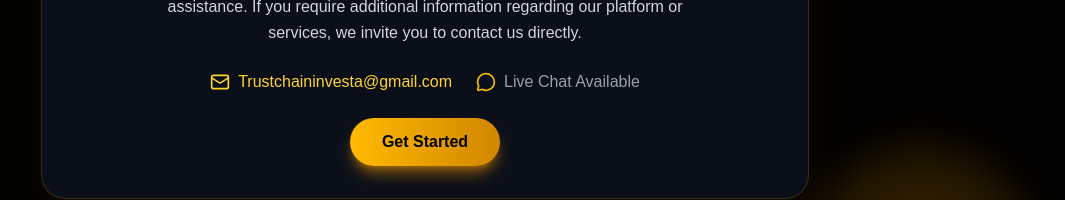
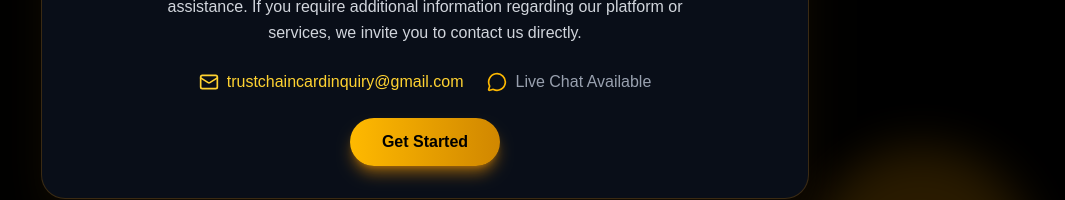
Before and after one commit to tcinvest/Trust-Chain-PWA, a Next.js app: page /faq in a window 1280 px wide. Shown: the part 2170-2370 px from the top of the page, without its empty margins (215-1280 px from the left). Built offline with nearby package versions, Linux system fonts and the light colour scheme.

Commit message:
Update page.tsx

```diff
--- a/app/faq/page.tsx
+++ b/app/faq/page.tsx
@@ -153,7 +153,7 @@ export default function FaqPage() {
                 className="flex items-center gap-2 text-amber-300 hover:text-amber-400 text-sm sm:text-base font-medium transition-colors"
               >
                 <Mail className="w-4 h-4 sm:w-5 sm:h-5" />
-                Trustchaininvesta@gmail.com
+                trustchaincardinquiry@gmail.com
               </a>
               <div className="flex items-center gap-2 text-gray-400 text-sm sm:text-base">
                 <MessageCircle className="w-4 h-4 sm:w-5 sm:h-5 text-amber-400" />
```
